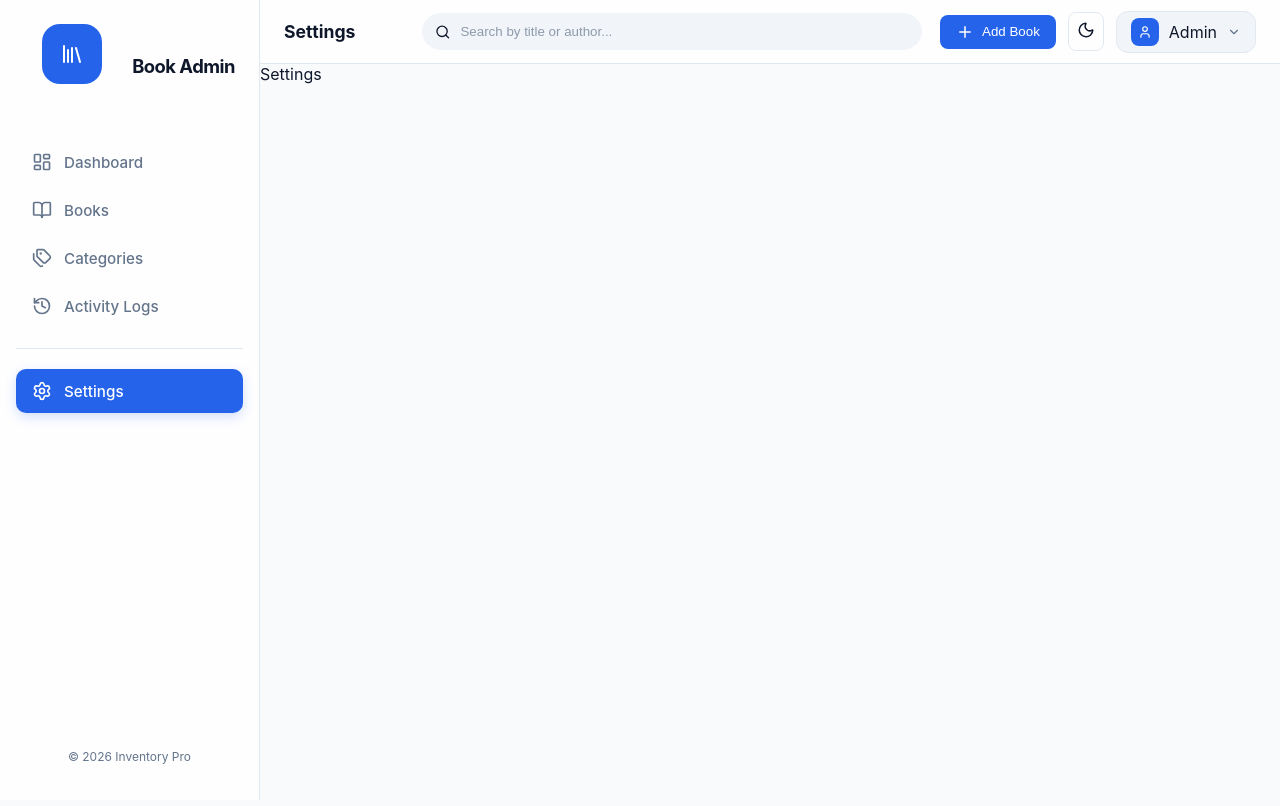
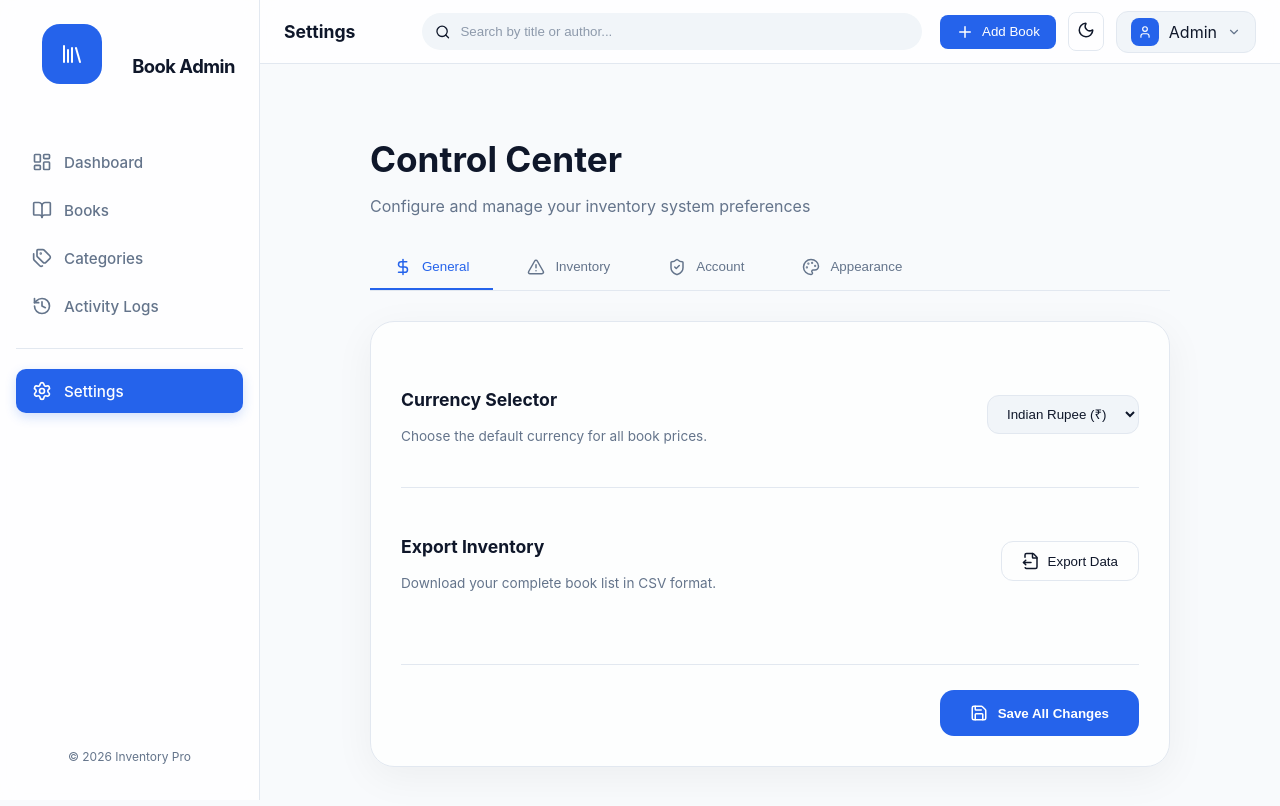
Before and after one commit to k021104/bookstore-inventory-management, a React (Create React App) app: page /settings in a window 1280 px wide. Shown: the top 806 px of the page. Built offline with nearby package versions, Linux system fonts and the light colour scheme; sample sign-in values are in the browser's storage.

Commit message:
add settings page UI

```diff
--- a/src/pages/Settings.jsx
+++ b/src/pages/Settings.jsx
@@ -1,7 +1,140 @@
-import React from 'react'
+import React, { useState, useContext } from 'react';
+import {
+  DollarSign,
+  AlertTriangle,
+  Download,
+  ShieldCheck,
+  Palette,
+  Save,
+  User,
+  Mail,
+  Lock,
+  FileOutput
+} from 'lucide-react';
+import { ThemeContext } from '../context/ThemeContext';
+import '../styles/Settings.css';
 
-export default function Settings() {
+const Settings = () => {
+  const { theme, toggleTheme } = useContext(ThemeContext);
+  const [activeTab, setActiveTab] = useState('general');
+
+  // Form States
+  const [currency, setCurrency] = useState('INR');
+  const [threshold, setThreshold] = useState(10);
+
   return (
-    <div>Settings</div>
-  )
-}
+    <div className={`settings-page-final ${theme}`}>
+      <div className="settings-container-box">
+        <header className="settings-header-section">
+          <h1>Control Center</h1>
+          <p>Configure and manage your inventory system preferences</p>
+        </header>
+
+        {/* --- Navigation Tabs --- */}
+        <div className="settings-tabs-container">
+          <button className={activeTab === 'general' ? 'active' : ''} onClick={() => setActiveTab('general')}>
+            <DollarSign size={18} /> General
+          </button>
+          <button className={activeTab === 'inventory' ? 'active' : ''} onClick={() => setActiveTab('inventory')}>
+            <AlertTriangle size={18} /> Inventory
+          </button>
+          <button className={activeTab === 'account' ? 'active' : ''} onClick={() => setActiveTab('account')}>
+            <ShieldCheck size={18} /> Account
+          </button>
+          <button className={activeTab === 'appearance' ? 'active' : ''} onClick={() => setActiveTab('appearance')}>
+            <Palette size={18} /> Appearance
+          </button>
+        </div>
+
+        {/* --- Content Area --- */}
+        <div className="settings-body-card animate-slide-up">
+
+          {/* 1. General: Currency & Export */}
+          {activeTab === 'general' && (
+            <div className="tab-pane">
+              <div className="setting-row">
+                <div className="setting-info">
+                  <h3>Currency Selector</h3>
+                  <p>Choose the default currency for all book prices.</p>
+                </div>
+                <select className="st-select" value={currency} onChange={(e) => setCurrency(e.target.value)}>
+                  <option value="INR">Indian Rupee (₹)</option>
+                  <option value="USD">US Dollar ($)</option>
+                  <option value="EUR">Euro (€)</option>
+                </select>
+              </div>
+              <div className="setting-row border-top">
+                <div className="setting-info">
+                  <h3>Export Inventory</h3>
+                  <p>Download your complete book list in CSV format.</p>
+                </div>
+                <button className="st-btn-outline"><FileOutput size={18} /> Export Data</button>
+              </div>
+            </div>
+          )}
+
+          {/* 2. Inventory: Low Stock Threshold */}
+          {activeTab === 'inventory' && (
+            <div className="tab-pane">
+              <div className="setting-row">
+                <div className="setting-info">
+                  <h3>Low Stock Threshold</h3>
+                  <p>Alert me when book quantity falls below this number.</p>
+                </div>
+                <div className="st-input-wrapper">
+                  <input
+                    type="number"
+                    value={threshold}
+                    onChange={(e) => setThreshold(e.target.value)}
+                    className="st-number-input"
+                  />
+                  <span>Units</span>
+                </div>
+              </div>
+            </div>
+          )}
+
+          {/* 3. Account & Security */}
+          {activeTab === 'account' && (
+            <div className="tab-pane">
+              <div className="st-form-group">
+                <label><User size={16} /> Admin Name</label>
+                <input type="text" defaultValue="Admin User" className="st-input" />
+              </div>
+              <div className="st-form-group">
+                <label><Mail size={16} /> Admin Email</label>
+                <input type="email" defaultValue="admin@bookstore.com" className="st-input" />
+              </div>
+              <div className="st-form-group border-top">
+                <label><Lock size={16} /> Change Password</label>
+                <input type="password" placeholder="••••••••" className="st-input" />
+              </div>
+            </div>
+          )}
+
+          {/* 4. Theme & Appearance */}
+          {activeTab === 'appearance' && (
+            <div className="tab-pane">
+              <div className="setting-row">
+                <div className="setting-info">
+                  <h3>Theme Mode</h3>
+                  <p>Switch between light and dark visual styles.</p>
+                </div>
+                <button className={`theme-toggle-btn ${theme}`} onClick={toggleTheme}>
+                  <div className="toggle-dot"></div>
+                  <span>{theme === 'dark' ? 'Dark' : 'Light'}</span>
+                </button>
+              </div>
+            </div>
+          )}
+
+          <div className="st-footer">
+            <button className="st-save-btn"><Save size={18} /> Save All Changes</button>
+          </div>
+        </div>
+      </div>
+    </div>
+  );
+};
+
+export default Settings;
--- /dev/null
+++ b/src/styles/Settings.css
@@ -0,0 +1,193 @@
+.settings-page-final {
+    padding: 50px 20px;
+    min-height: 100vh;
+}
+
+.settings-container-box {
+    max-width: 800px;
+    margin: 0 auto;
+}
+
+.settings-header-section h1 {
+    font-size: 2.2rem;
+    color: var(--text-main);
+    margin-bottom: 4px;
+}
+
+.settings-header-section p {
+    color: var(--text-muted);
+    margin-bottom: 30px;
+}
+
+/* Tabs */
+.settings-tabs-container {
+    display: flex;
+    gap: 10px;
+    border-bottom: 1px solid var(--nav-border);
+    margin-bottom: 30px;
+}
+
+.settings-tabs-container button {
+    background: transparent;
+    border: none;
+    padding: 12px 24px;
+    color: var(--text-muted);
+    cursor: pointer;
+    display: flex;
+    align-items: center;
+    gap: 10px;
+    font-weight: 500;
+    transition: 0.3s;
+    border-bottom: 2px solid transparent;
+}
+
+.settings-tabs-container button.active {
+    color: var(--primary);
+    border-bottom-color: var(--primary);
+}
+
+/* Card Body */
+.settings-body-card {
+    background: var(--nav-bg);
+    border: 1px solid var(--nav-border);
+    border-radius: 24px;
+    padding: 30px;
+    box-shadow: 0 10px 40px rgba(0, 0, 0, 0.05);
+}
+
+.setting-row {
+    display: flex;
+    justify-content: space-between;
+    align-items: center;
+    padding: 20px 0;
+}
+
+.border-top {
+    border-top: 1px solid var(--nav-border);
+    margin-top: 10px;
+    padding-top: 30px;
+}
+
+.setting-info h3 {
+    color: var(--text-main);
+    font-size: 1.1rem;
+}
+
+.setting-info p {
+    color: var(--text-muted);
+    font-size: 0.85rem;
+}
+
+/* Form Elements */
+.st-select,
+.st-input,
+.st-number-input {
+    background: var(--input-fill);
+    border: 1px solid var(--nav-border);
+    color: var(--text-main);
+    padding: 10px 15px;
+    border-radius: 12px;
+    outline: none;
+}
+
+.st-form-group {
+    margin-bottom: 20px;
+    display: flex;
+    flex-direction: column;
+    gap: 8px;
+}
+
+.st-form-group label {
+    font-size: 0.85rem;
+    color: var(--text-muted);
+    display: flex;
+    align-items: center;
+    gap: 8px;
+}
+
+.st-btn-outline {
+    background: transparent;
+    border: 1px solid var(--nav-border);
+    color: var(--text-main);
+    padding: 10px 20px;
+    border-radius: 12px;
+    cursor: pointer;
+    display: flex;
+    align-items: center;
+    gap: 8px;
+}
+
+/* Theme Toggle Button */
+.theme-toggle-btn {
+    width: 100px;
+    height: 39px;
+    border-radius: 20px;
+    border: none;
+    background: #e2e8f0;
+    cursor: pointer;
+    position: relative;
+    display: flex;
+    align-items: center;
+    padding: 0 15px;
+}
+
+.theme-toggle-btn.dark {
+    background: var(--primary);
+    justify-content: flex-start;
+}
+
+.theme-toggle-btn.light {
+    justify-content: flex-end;
+}
+
+.toggle-dot {
+    width: 32px;
+    height: 32px;
+    background: white;
+    border-radius: 50%;
+    position: absolute;
+    left: 4px;
+    transition: 0.3s;
+}
+
+.theme-toggle-btn.dark .toggle-dot {
+    left: 64px;
+}
+
+/* Footer Save */
+.st-footer {
+    margin-top: 40px;
+    border-top: 1px solid var(--nav-border);
+    padding-top: 25px;
+    display: flex;
+    justify-content: flex-end;
+}
+
+.st-save-btn {
+    background: var(--primary);
+    color: white;
+    border: none;
+    padding: 14px 30px;
+    border-radius: 14px;
+    font-weight: 600;
+    cursor: pointer;
+    display: flex;
+    align-items: center;
+    gap: 10px;
+}
+
+.animate-slide-up {
+    animation: slideUp 0.4s ease-out;
+}
+
+@keyframes slideUp {
+    from {
+        opacity: 0;
+        transform: translateY(20px);
+    }
+
+    to {
+        opacity: 1;
+        transform: translateY(0);
+    }
+}
```
